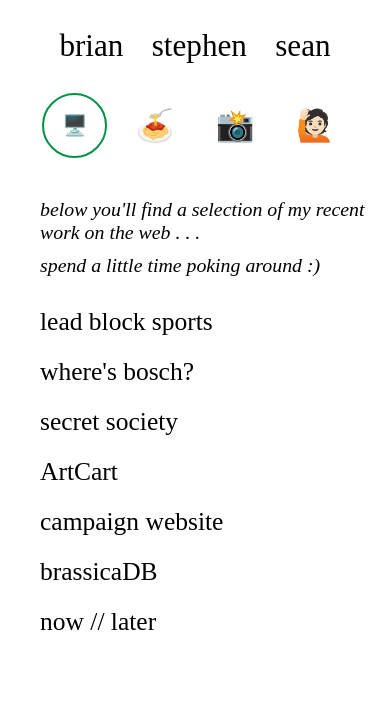
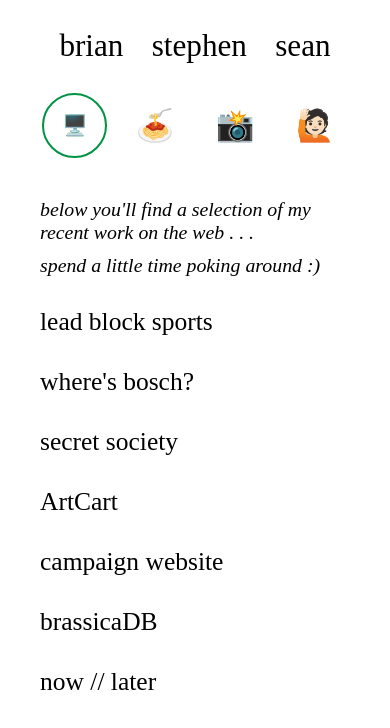
Before and after one commit to seanstephenbrian/portfolio, a React (Create React App) app in the folder client/: page / in a window 390 px wide. Shown: the top 728 px of the page. Built offline with nearby package versions, Linux system fonts and the light colour scheme.

Commit message:
add & style project descriptions

```diff
--- a/client/public/projects.json
+++ b/client/public/projects.json
@@ -2,7 +2,7 @@
     "projects": [
         {
             "title": "lead block sports",
-            "description": "full-stack sports blog platform built with react, node.js/express, and mongodb. custom design. in addition to the main website, i created a separate admin dashboard to allow the author to interface with the API and independently update content.",
+            "description": "full-stack sports blog platform built with react, node.js/express, and mongodb. custom design. in addition to the main website, i created a separate admin dashboard to allow the author to independently update content.",
             "liveUrl": "https://www.leadblocksports.blog/",
             "gitUrl": "https://github.com/seanstephenbrian/lead-block",
             "stack": ["express", "node", "react", "mongoose", "sass", "pug", "css", "javascript"]
--- a/client/src/components/Header.js
+++ b/client/src/components/Header.js
@@ -1,4 +1,5 @@
 import React, { useEffect, useState } from 'react';
+import uniqid from 'uniqid';
 import _ from 'lodash';
 
 import '../styles/header.scss';
@@ -29,7 +30,7 @@ export default function Header() {
             <section className='name'>
                 {shuffled ?
                 returnShuffledNames(names).map((name, index) => {
-                    return <span className={`name-${index}`}>{name}</span>;
+                    return <span className={`name-${index}`} key={uniqid()}>{name}</span>;
                 }) :
                 seanStephenBrian}
             </section>
--- a/client/src/components/Web.js
+++ b/client/src/components/Web.js
@@ -1,4 +1,5 @@
 import React, { useEffect, useState } from 'react';
+import uniqid from 'uniqid';
 
 import WebProject from '../components/WebProject';
 
@@ -57,7 +58,7 @@ export default function Web(props) {
                 </p>
             </section>
             <section className='web-projects'>
-                {displayedProjects.map(project => <WebProject project={project} />)}
+                {displayedProjects.map(project => <WebProject key={uniqid()} project={project} />)}
             </section>
         </section>
     )
--- a/client/src/components/WebProject.js
+++ b/client/src/components/WebProject.js
@@ -21,27 +21,14 @@ export default function WebProject(props) {
         return output;
     }
 
-    return (
-        <div
-            className={showDetails ? 'web-project expanded' : 'web-project'}
-            key={uniqid()}
-        >
-
-            <div
-                className='project-title'
-                onClick={() => {
-                    setShowDetails(currentSetting => !currentSetting);
-                }}
-            >
-                {project.title}
+    const projectDetails = (
+        <>
+            <div className='project-stack'>
+                {renderProjectStack(project.stack)}
             </div>
-
-            <div className='project-stack'>
-                {showDetails ? renderProjectStack(project.stack) : ''}
+            <div className='project-description'>
+                {project.description}
             </div>
-
-
-            {showDetails ? (
             <div className='project-links'>
                     <div className='live-link-container'>
                         <a href={project.liveUrl} className='project-link live-link' target='_blank' rel='noopener noreferrer'>
@@ -54,8 +41,21 @@ export default function WebProject(props) {
                         </a>
                     </div>
             </div>
-            ) : ''}
+        </>
+    );
 
+    return (
+        <div className={showDetails ? 'web-project expanded' : 'web-project'} key={uniqid()}>
+
+            <div className='project-title'
+                onClick={() => {
+                    setShowDetails(currentSetting => !currentSetting);
+                }}
+            >
+                {project.title}
+            </div>
+
+            {showDetails ? projectDetails : ''}
 
         </div>
     )
--- a/client/src/styles/content.scss
+++ b/client/src/styles/content.scss
@@ -1,9 +1,10 @@
 .content {
+    margin-right: 40px;
     padding-bottom: 50px;
 }
 
 @media screen and (max-width: 1000px) {
     .content {
-        margin: 0 20px 0 40px;
+        margin-left: 40px;
     }
 }
--- a/client/src/styles/web.scss
+++ b/client/src/styles/web.scss
@@ -26,6 +26,6 @@
         max-width: 1000px;
         display: flex;
         flex-direction: column;
-        gap: 20px;
+        gap: 30px;
     }
 }
--- a/client/src/styles/webproject.scss
+++ b/client/src/styles/webproject.scss
@@ -12,6 +12,16 @@
 
     .project-stack {
         font-size: var(--small);
+        color: #626262e9;
+    }
+
+    .project-description {
+        margin-top: 5px;
+        font-size: calc(0.7*var(--small));
+        background-color: rgba(128, 128, 128, 0.181);
+        padding: 10px;
+        border-radius: 5px;
+        max-width: fit-content;
     }
 
     .project-links {
```
Lines whose indentation alone changed are shown as unchanged.
